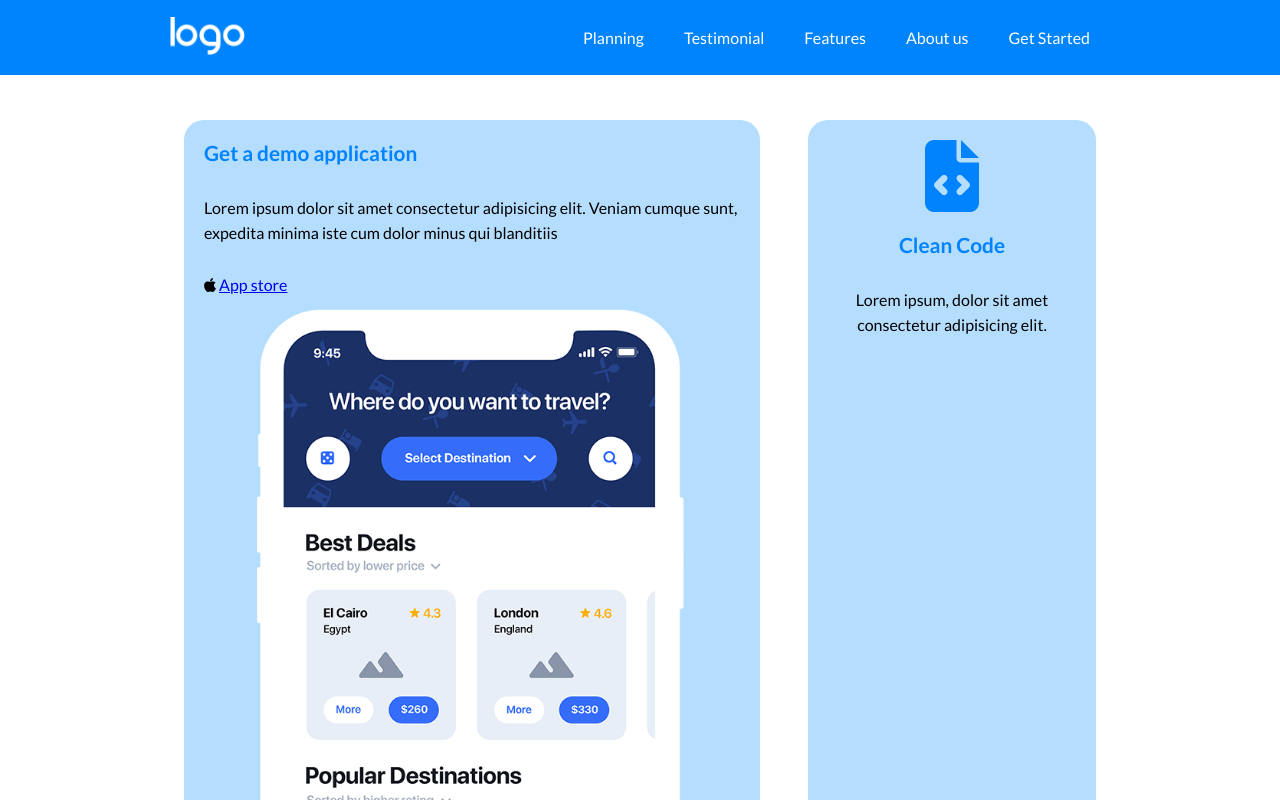
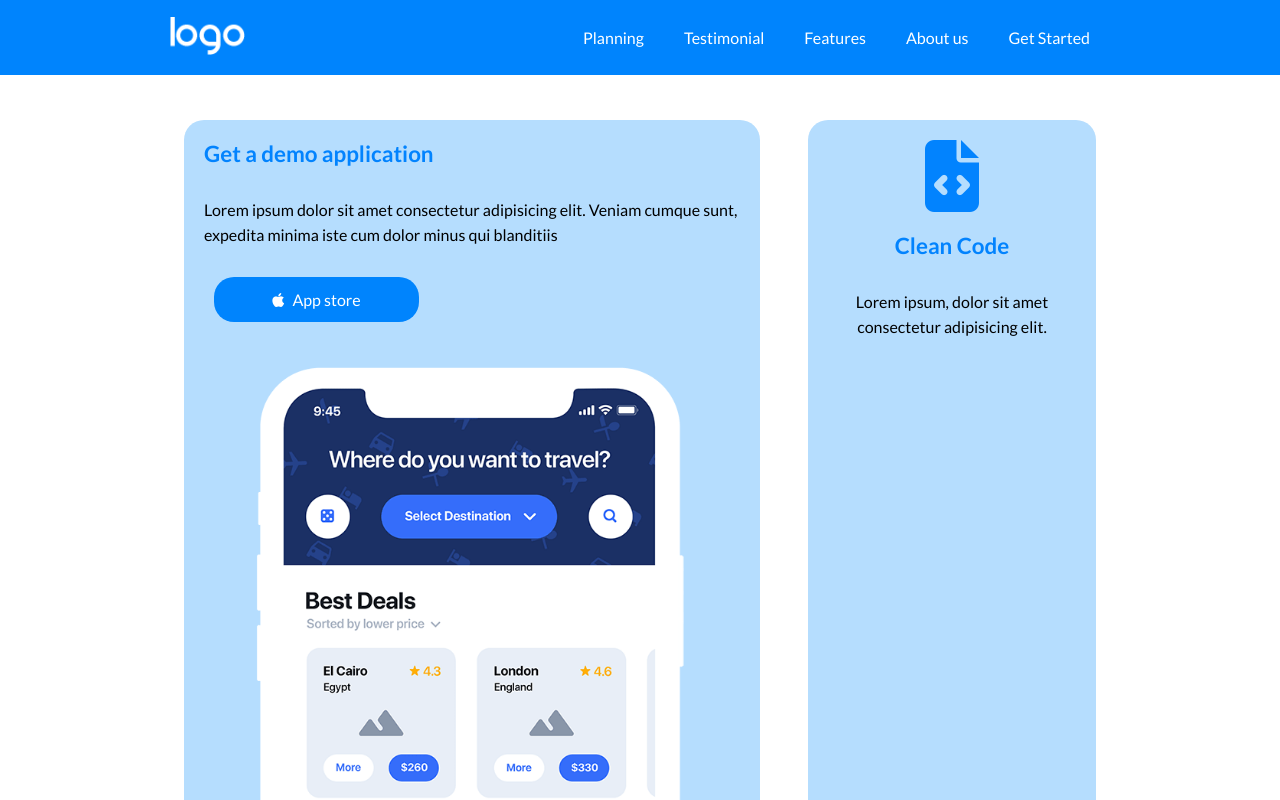
Before and after one commit to LucaFabbozzo/htmlcss-responsive-layout, a plain HTML site: page index.html in a window 1280 px wide. Shown: the top 800 px of the page. Drawn offline with Linux system fonts and the light colour scheme.

Commit message:
correction into get

```diff
--- a/css/style.css
+++ b/css/style.css
@@ -17,7 +17,7 @@ img {
 }
 
 h4 {
-  font-size: 1.3rem;
+  font-size: 1.4rem;
 }
 
 p {
@@ -37,8 +37,16 @@ p {
 
 .btn {
   background-color: white;
-  padding: 10px 10px;
   border-radius: 20px;
+  padding: 13px 20px;
+  width: 205px;
+  text-align: center;
+  cursor: pointer;
+}
+
+.btn a {
+  color: #000000;
+  text-decoration: none;
 }
 
 /* header */
@@ -77,6 +85,7 @@ header .menu-classic ul li{
 }
 
 
+
 /* main */
 
 /* section get */
@@ -94,6 +103,25 @@ section.get .items i {
 
 .get p {
   padding-bottom: 30px;
+}
+
+.get .app img {
+ padding-top: 30px;
+}
+
+.get .box .btn {
+  background-color: #0084FD;
+  margin-left: 10px;
+}
+
+.get .box .btn a {
+  color: #FFFFFF;
+}
+
+
+.get .box .btn i {
+  color: #FFFFFF;
+  margin-right: 5px;
 }
 
 section.get {
@@ -141,6 +169,7 @@ section.strategic {
   text-align: center;
   padding: 25px;
 }
+
 
 
 /* testimonials */
--- a/index.html
+++ b/index.html
@@ -39,7 +39,7 @@
         <div class="box app">
           <h4>Get a demo application</h4>
           <p>Lorem ipsum dolor sit amet consectetur adipisicing elit. Veniam cumque sunt, expedita minima iste cum dolor minus qui blanditiis</p>
-          <div>
+          <div class="btn">
             <i class="fa-brands fa-apple"></i>
             <a href="#">App store</a>
           </div>
```
